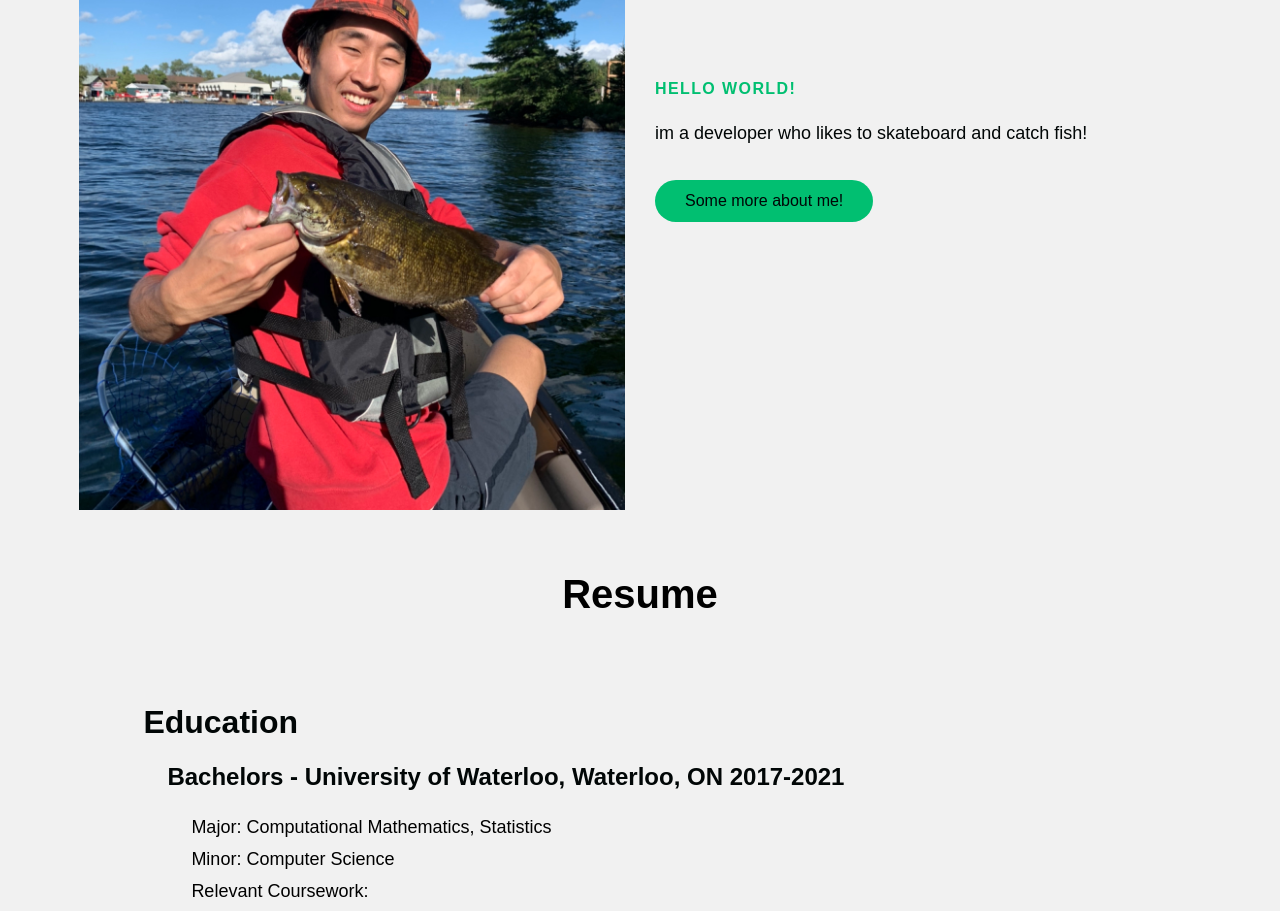
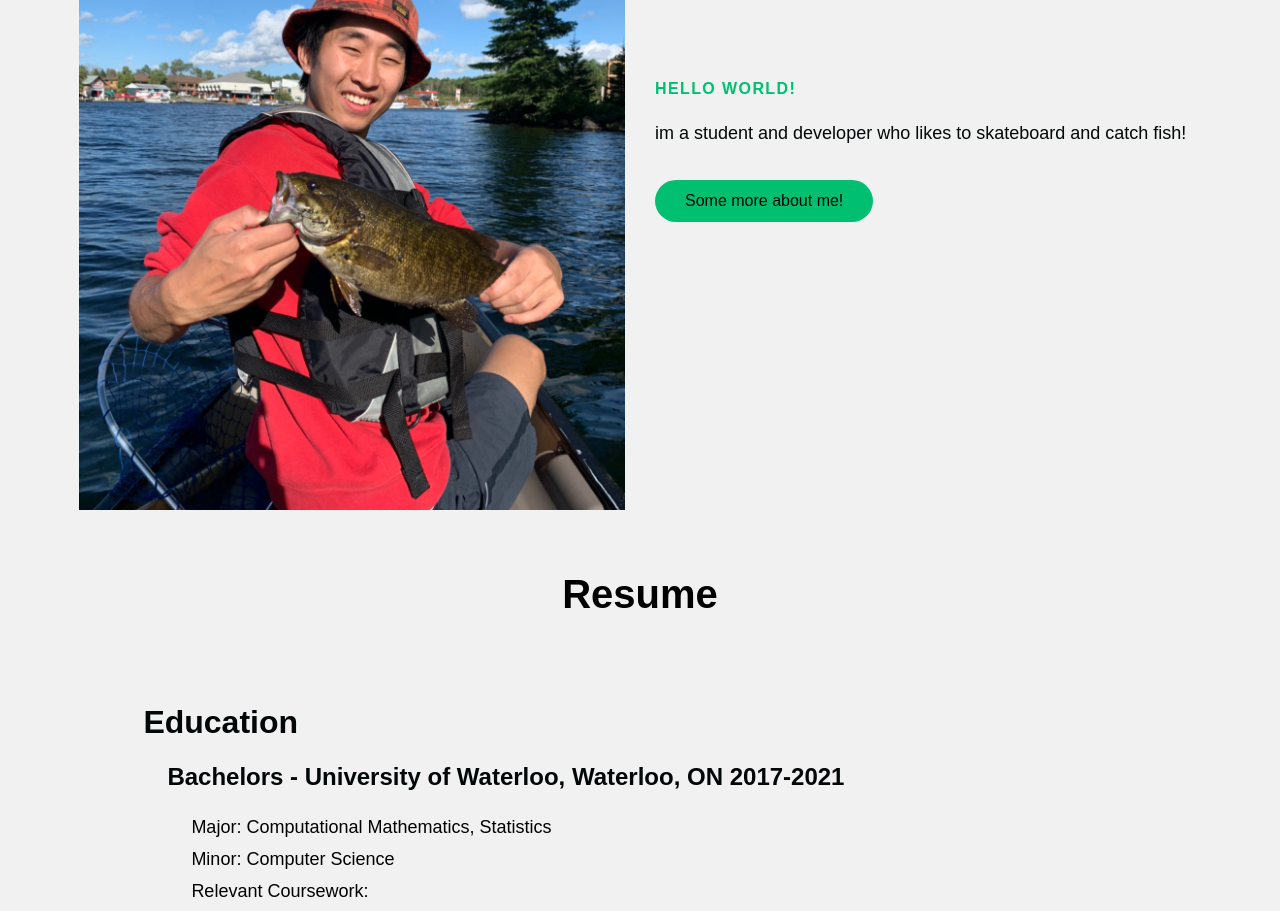
Before and after one commit to steeeve/Website, a React (Create React App) app: page / in a window 1280 px wide. Shown: the part 960-1871 px from the top of the page. Built offline with nearby package versions, Linux system fonts and the light colour scheme; a web font is replaced by a local one.

Commit message:
hosting with github pages

```diff
--- a/package.json
+++ b/package.json
@@ -1,4 +1,5 @@
 {
+  "homepage": "http://steeeve.github.io/Website",
   "name": "webby-smooth",
   "version": "0.1.0",
   "private": true,
@@ -17,6 +18,8 @@
     "web-vitals": "^1.1.2"
   },
   "scripts": {
+    "predeploy": "npm run build",
+    "deploy": "gh-pages -d build",
     "start": "react-scripts start",
     "build": "react-scripts build",
     "test": "react-scripts test",
@@ -39,5 +42,8 @@
       "last 1 firefox version",
       "last 1 safari version"
     ]
+  },
+  "devDependencies": {
+    "gh-pages": "^3.2.0"
   }
 }
--- a/src/components/InfoSection/Data.js
+++ b/src/components/InfoSection/Data.js
@@ -11,7 +11,7 @@ export const homeObjOne = {
     lightTextDesc: false,
     topLine: 'Hello world!',
     headline: '',
-    description: 'im a developer who likes to skateboard and catch fish!',
+    description: 'im a student and developer who likes to skateboard and catch fish!',
     showButt: true,
     buttonLabel: 'Some more about me!',
     imgStart: true,
--- a/src/components/VideoJS/VideoJS.css
+++ b/src/components/VideoJS/VideoJS.css
@@ -1,6 +1,6 @@
 .video-js {
     border-radius: 10px;
-    border: 10px solid black;
-    border-left: 11px solid black;
+    border: 4px solid black;
+    border-left: 5px solid black;
     box-shadow: 10px 10px 10px rgba(0,0,0,0.5);
 }
```
Also changed, not shown: 1 other file (tests, documents, lock files or other folders).
